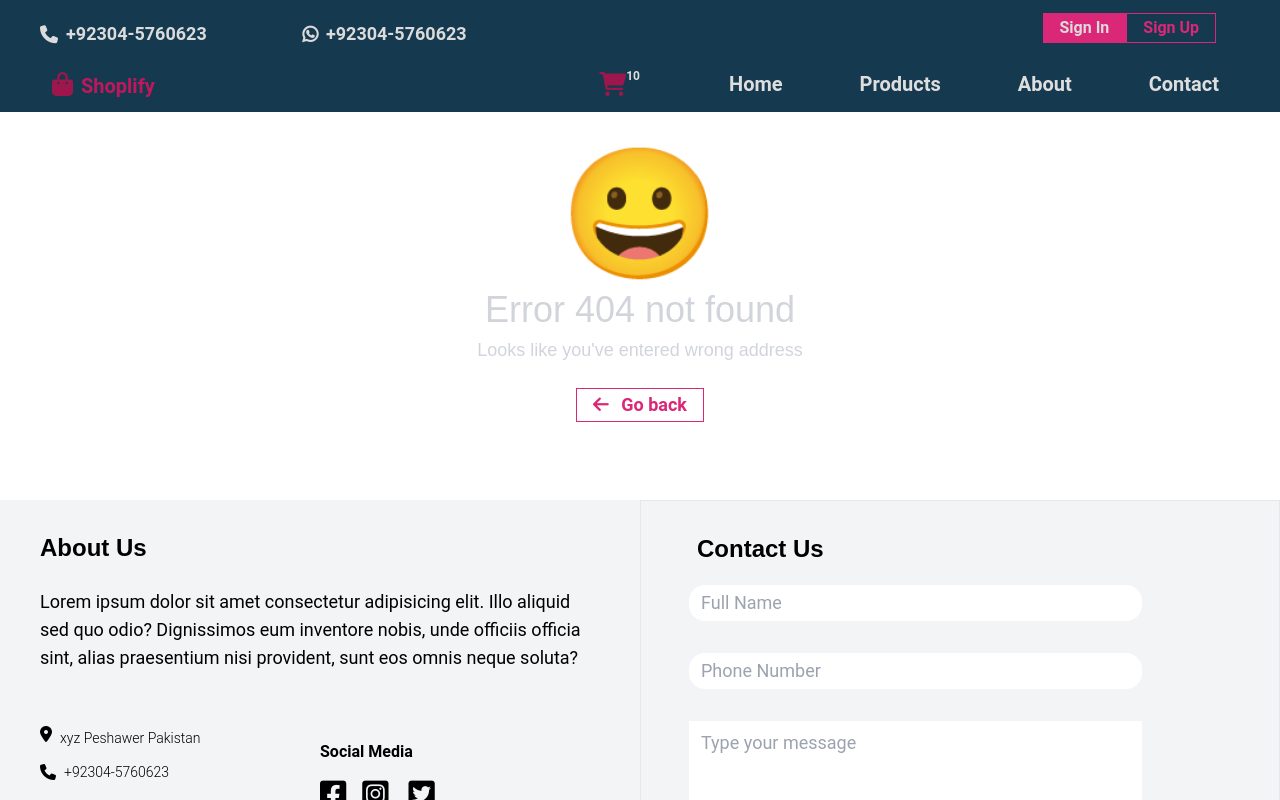
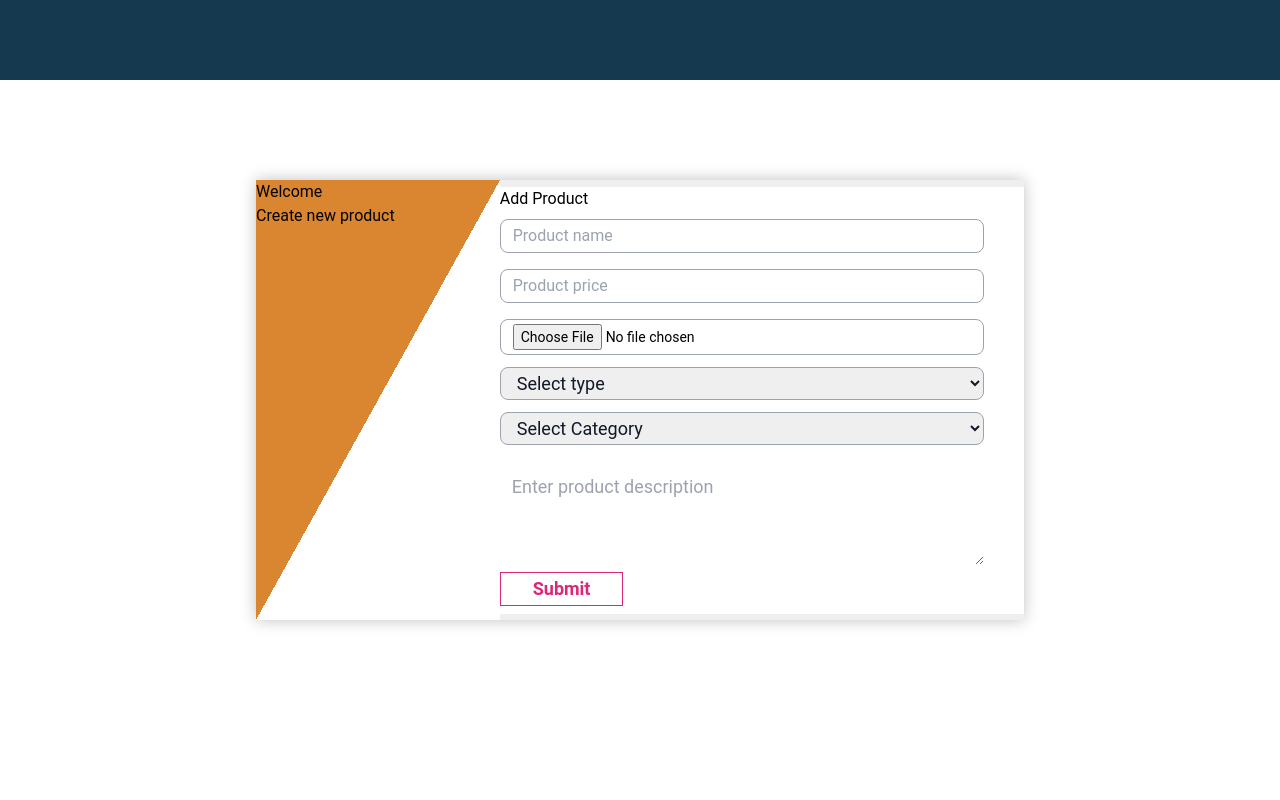
Before and after one commit to yasinafridi1/Shoplify, a React (Create React App) app in the folder frontend/: page /add-product in a window 1280 px wide. Shown: the top 800 px of the page. Built offline with nearby package versions, Linux system fonts and the light colour scheme.

Commit message:
add project functionality added

```diff
--- a/frontend/src/AdminRoutes.js
+++ b/frontend/src/AdminRoutes.js
@@ -4,6 +4,7 @@ import Notfound from './Components/Notfound';
 import Login from './Components/auth/Login';
 import Dashboard from './Components/admin/Dashboard';
 import RedirectRoute from './RedirectRoute';
+import AddProduct from './Components/admin/AddProduct';
 
 const AdminRoutes = () => {
     const user = false;
@@ -16,6 +17,7 @@ const AdminRoutes = () => {
                         <Login />
                     </RedirectRoute>
                 } />
+                <Route path='/add-product' element={<AddProduct />} />
                 <Route path="*" element={<Notfound />} />
             </Routes>
         </Router >
--- a/frontend/src/App.js
+++ b/frontend/src/App.js
@@ -3,7 +3,7 @@ import CustomerRoutes from "./CustomerRoutes";
 
 
 function App() {
-  const isAdmin = false;
+  const isAdmin = true;
   return (
     <>
       {
--- /dev/null
+++ b/frontend/src/Components/admin/AddProduct.jsx
@@ -0,0 +1,71 @@
+import React from 'react';
+import AdminNav from './AdminNav';
+import './form.css';
+
+const AddProduct = () => {
+    return (
+        <>
+            <AdminNav />
+            <section>
+                {/*
+                <form className='w-3/4 sm:w-1/2 form mt-40'>
+                    <div className='py-6 text-center border-b border-gray-500 mb-8 bg-pink-600 w-full'>
+                        <h1 className='header-text text-2xl text-white'>Login Here</h1>
+                    </div>
+                    <div className='w-11/12 mx-auto pb-2'>
+                        <input type="text" className="border border-gray-400 w-full rounded-lg px-3 py-1 mt-8 mb-5 text-base outline-none" placeholder='Enter product fullname' />
+                        <input type="text" className="border border-gray-400 w-full rounded-lg px-3 py-1 mt-8 mb-5 text-base outline-none" placeholder='Gmail' />
+                        <input type="text" className="border border-gray-400 w-full rounded-lg px-3 py-1 mt-8 mb-5 text-base outline-none" placeholder='Gmail' />
+                        <input type="password" className="border border-gray-400 w-full rounded-lg px-3 py-1 mt-4 text-base outline-none password" placeholder='Password' />
+                    </div>
+                    <div className='w-full flex justify-center items-center mt-4 flex-col'>
+                        <button className='mb-2 border border-pink-600 px-8 py-0.5 text-lg text-pink-600 bg-white font-semibold transition-all ease-in-out duration-700 hover:text-white hover:bg-pink-600'>Login</button>
+                        <Link to='/register' className='py-4 text-sm font-semibold text-pink-600 transition-all ease-in-out duration-500 hover:text-blue-700'>Don't have account ?</Link>
+
+                    </div>
+                </form> */}
+
+
+                <div className="wrapper">
+                    <div className="triangle">
+                        <h1>Welcome</h1>
+                        <div>
+                            <p>Create new product</p>
+                        </div>
+                    </div>
+                    <form className='bg-white'>
+                        <h1>Add Product</h1>
+                        <div className="inputs pr-10">
+                            <input type="text" className="border border-gray-400 w-full rounded-lg px-3 py-1 mt-2 mb-2 text-base outline-none" placeholder='Product name' />
+                            <input type="number" className="border border-gray-400 w-full rounded-lg px-3 py-1 mt-2 text-base outline-none" placeholder='Product price' />
+                            <input type="file" className="border border-gray-400 bg-white  w-full rounded-lg px-3 py-1 mt-4 text-sm outline-none" placeholder='Product Image' />
+
+                            <select className="block px-3 py-1 mt-3 mb-2 w-full text-lg text-gray-900  rounded-lg border border-gray-400 outline-none">
+                                <option value="none">
+                                    Select type</option>
+                                <option value="male">Shirt</option>
+                                <option value="female">Jeans</option>
+                                <option value="shoes">Shoes</option>
+                            </select>
+
+                            <select className="block px-3 py-1 mt-3 mb-2 w-full text-lg text-gray-900  rounded-lg border border-gray-400 outline-none">
+                                <option className='text-gray-300' value="none">
+                                    Select Category</option>
+                                <option value="male">Male</option>
+                                <option value="female">Female</option>
+                            </select>
+                            <textarea cols="10" rows="3" placeholder='Enter product description' className='mt-3 px-3 py-2 text-lg outline-none w-full'></textarea>
+
+                        </div>
+                        <div className="btn-div">
+                            <button className='mb-2 border border-pink-600 px-8 py-0.5 text-lg text-pink-600 bg-white font-semibold transition-all ease-in-out duration-700 hover:text-white hover:bg-pink-600'>Submit</button>
+
+                        </div>
+                    </form>
+                </div>
+            </section>
+        </>
+    );
+}
+
+export default AddProduct;
--- /dev/null
+++ b/frontend/src/Components/admin/form.css
@@ -0,0 +1,23 @@
+section {
+    width: 100vw;
+    height: 100vh;
+    display: grid;
+    place-items: center;
+}
+
+.wrapper {
+    width: 60%;
+    height: 55%;
+    display: flex;
+    justify-content: center;
+    box-shadow: 0px 0px 15px 0px #c1c1c1;
+    align-items: center;
+    background: rgb(239, 239, 239);
+
+}
+
+.triangle {
+    width: 50%;
+    height: 100%;
+    background: linear-gradient(to bottom right, rgb(218, 133, 48) 50%, white 50%);
+}
--- a/frontend/src/Components/auth/Login.jsx
+++ b/frontend/src/Components/auth/Login.jsx
@@ -14,7 +14,7 @@ const Login = () => {
         <div className='w-screen flex justify-center items-center pb-16'>
             <form className='w-3/4 sm:w-1/2 form mt-40'>
                 <div className='py-6 text-center border-b border-gray-500 mb-8 bg-pink-600 w-full'>
-                    <h1 className='header-text text-2xl'>Login Here</h1>
+                    <h1 className='header-text text-2xl text-white'>Login Here</h1>
                 </div>
                 <div className='w-11/12 mx-auto pb-2'>
                     <input type="text" className="border border-gray-400 w-full rounded-lg px-3 py-1 mt-8 mb-5 text-base outline-none" placeholder='Gmail' />
--- a/frontend/src/Components/auth/Register.jsx
+++ b/frontend/src/Components/auth/Register.jsx
@@ -18,7 +18,7 @@ const Register = () => {
         <div className='pb-24 w-screen flex justify-center items-center'>
             <form className='w-3/4 sm:w-1/2 form mt-40'>
                 <div className='py-6 text-center border-b border-gray-500 mb-8 bg-pink-600 w-full'>
-                    <h1 className='header-text text-2xl'>Register Here</h1>
+                    <h1 className='header-text text-2xl text-white'>Register Here</h1>
                 </div>
                 <div className='w-11/12 mx-auto pb-2'>
                     <input type="text" className="border border-gray-400 w-full rounded-lg px-3 py-1 mt-5 text-base outline-none" placeholder='Full name' />
```
